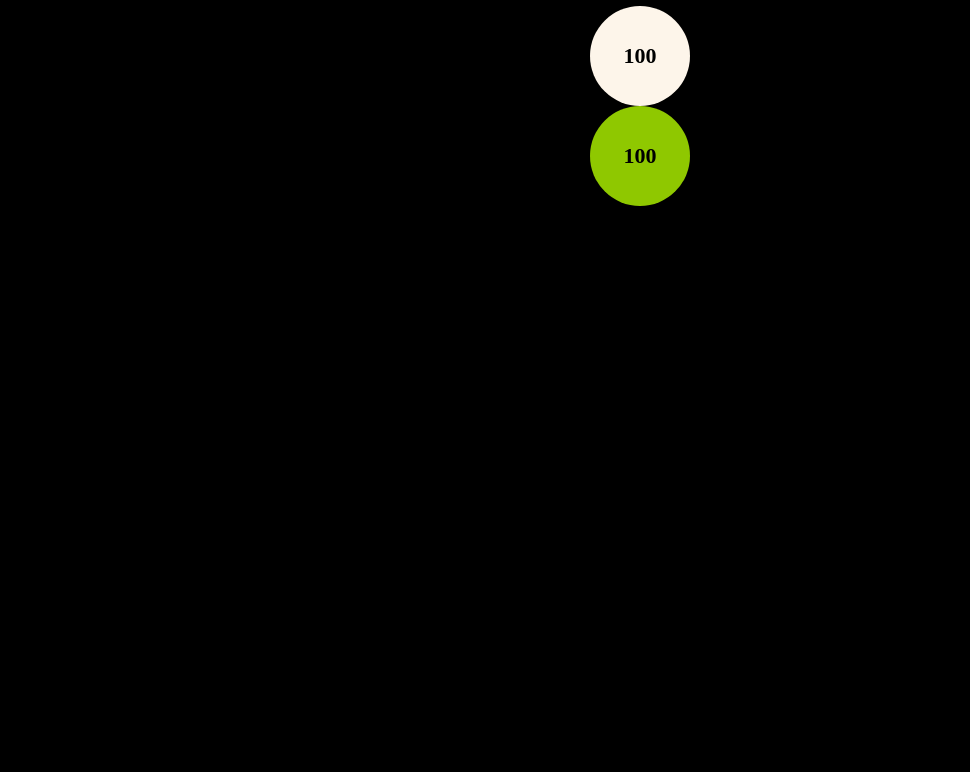
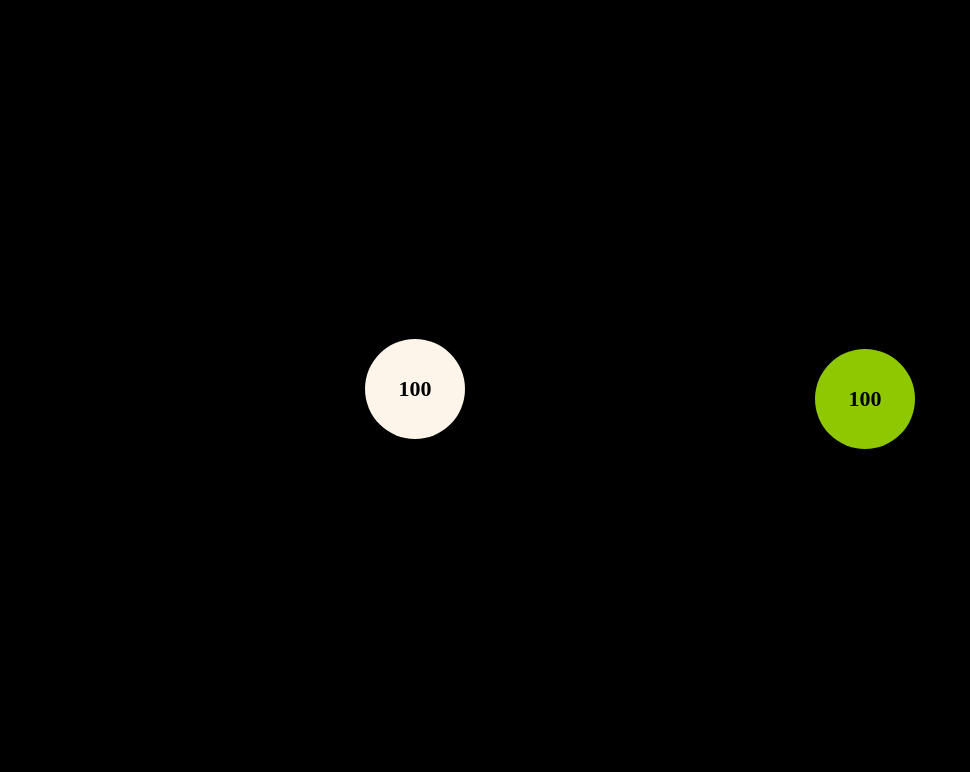
Before and after one commit to tmanoon/Day18-Git, a plain HTML site: page index.html in a window 1280 px wide. Shown: the part 74-846 px from the top of the page, without its empty margins (0-970 px from the left). Before the commit the page ends 800 px from the top, so only its background shows below. Drawn offline with Linux system fonts and the light colour scheme.

Commit message:
Add style properties and grid

```diff
--- a/index.html
+++ b/index.html
@@ -1,16 +1,21 @@
 <!DOCTYPE html>
 <html lang="en">
+
 <head>
     <meta charset="UTF-8">
     <meta name="viewport" content="width=device-width, initial-scale=1.0">
-    <link rel="stylesheet" href="styles.css"/>
+    <link rel="stylesheet" href="styles.css" />
     <title>Git Basics</title>
 </head>
+
 <body>
     <h1>The Ball Game</h1>
-    <div class="ball" onclick="onBallClick(this, 400)">100</div>
-    <div class="ball2" onclick="onBallClick(this, 350)">100</div>
+    <section class="balls-container">
+        <div class="ball" onclick="onBallClick(this, 400)">100</div>
+        <div class="ball2" onclick="onBallClick(this, 350)">100</div>
+    </section>
     <script src="util.js"></script>
     <script src="main.js"></script>
 </body>
+
 </html>
--- a/styles.css
+++ b/styles.css
@@ -4,9 +4,23 @@ body {
 
 h1 {
     color: white;
+    font-family: 'Courier New', Courier, monospace;
+}
+
+.balls-container {
+    display: grid;
+    width: 900px;
+    height: 750px;
+    grid-template-rows: 750px;
+    grid-template-columns: 450px 450px;
+    grid-template-areas: "ball1 ball2";
+    align-items: center;
+    margin-inline: auto;
+    margin-block-start: 30px;
 }
 
 .ball {
+    grid-area: ball1;
     width: 100px;
     height: 100px;
     background-color: rgb(253, 245, 234);
@@ -21,6 +35,7 @@ h1 {
 }
 
 .ball2 {
+    grid-area: ball2;
     width: 100px;
     height: 100px;
     background-color: rgb(143, 200, 0);
@@ -32,4 +47,5 @@ h1 {
     font-size: 22px;
     font-weight: bold;
     transition: 1s;
+    margin-block-start: 20px;
 }
```
